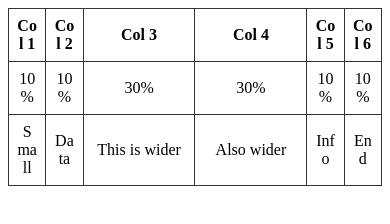
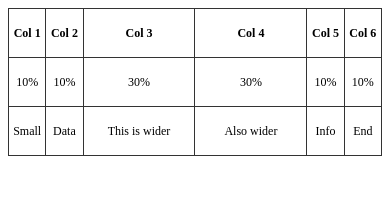
Before and after one commit to ayushu1/class-monitor-layout, a plain HTML site: page index.html in a window 390 px wide. Drawn offline with Linux system fonts and the light colour scheme.

```diff
--- a/index.html
+++ b/index.html
@@ -15,6 +15,8 @@
       padding: 8px;
       text-align: center;
       word-wrap: break-word; /* prevent overflow */
+      vertical-align: middle; /* align text vertically */
+      height: 60px; /* fixed row height (can adjust as needed) */
     }
     /* Column widths */
     colgroup col:nth-child(1),
@@ -26,6 +28,15 @@
     colgroup col:nth-child(3),
     colgroup col:nth-child(4) {
       width: 30%;
+    }
+
+    /* Responsive: scale text if screen is very small */
+    @media (max-width: 600px) {
+      th, td {
+        font-size: 12px;
+        padding: 4px;
+        height: 40px;
+      }
     }
   </style>
 </head>
```
